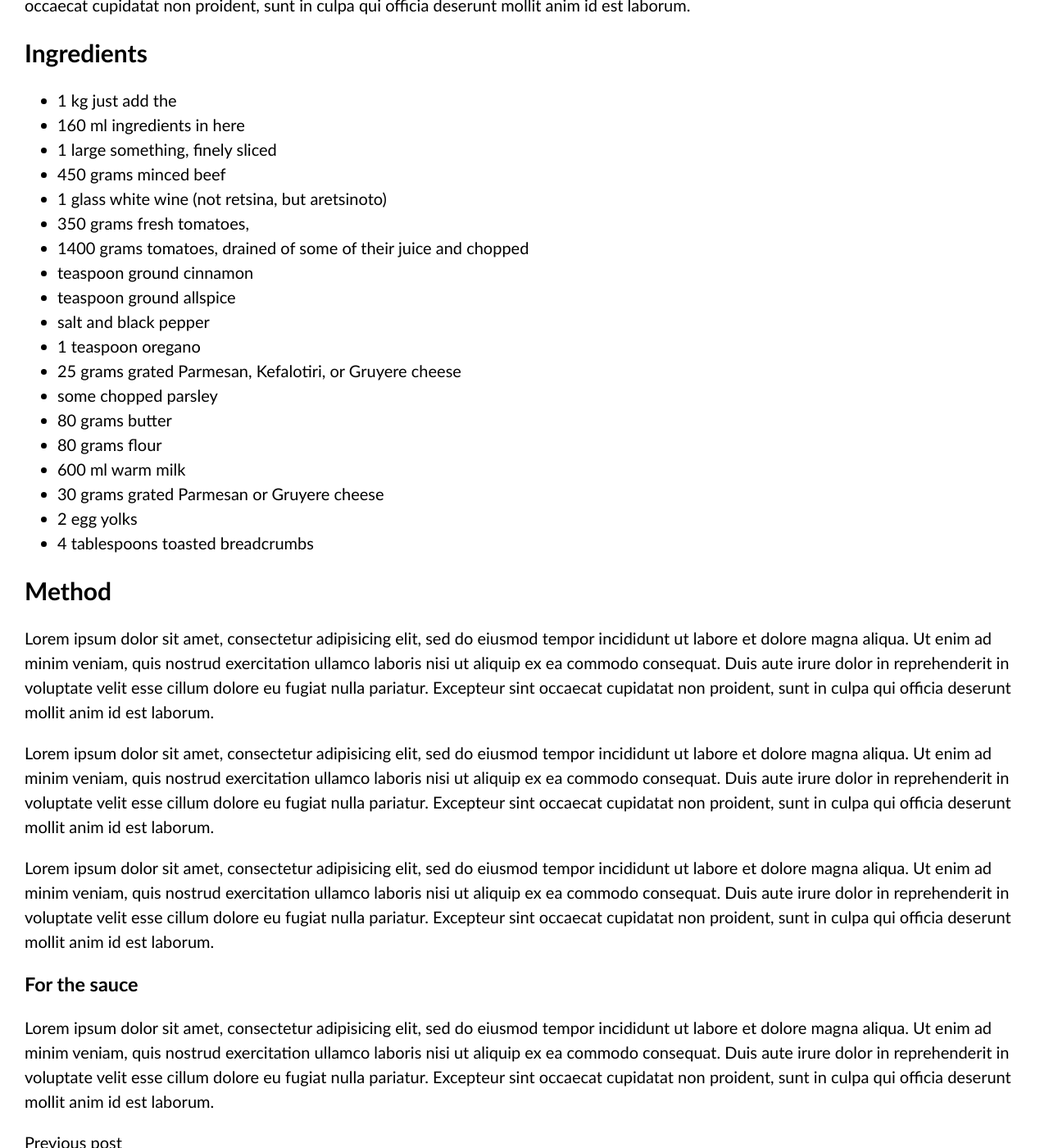
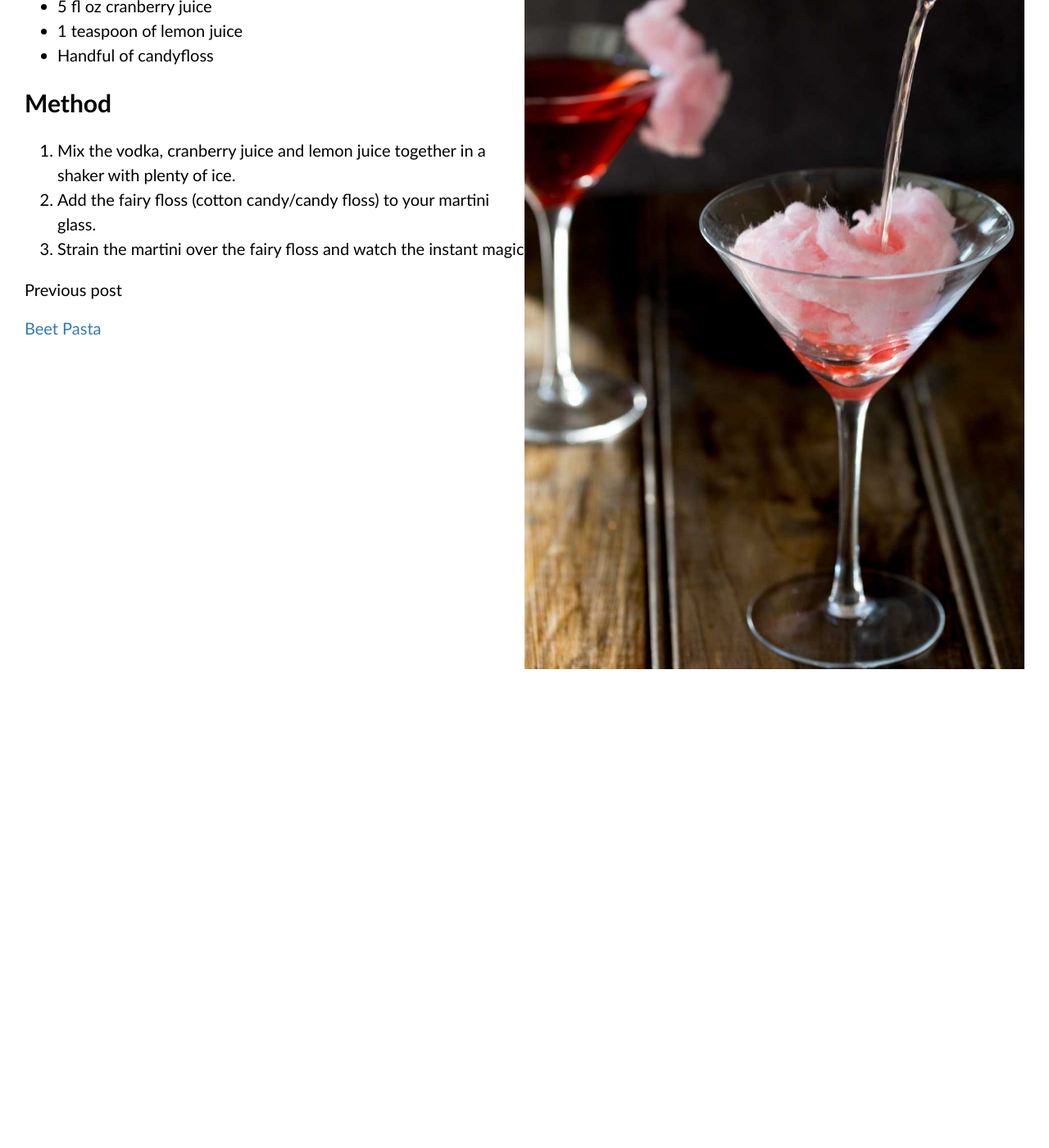
Before and after one commit to JohnsonSpeaks/johnsonspeaks.github.io, a Jekyll site: the page built from _recipes/recipe3.markdown, in a window 1280 px wide and 1400 px high, scrolled down 307 px. Shown: the whole window at 82% size. Built offline with Jekyll 4.4.1, drawn with Linux system fonts in a browser that asks for light colours; after the commit the page ends 1123 px from its top, so only the background shows below that; some of the changed text lies outside the part shown.

Commit message:
Candyfloss Martini

```diff
--- a/_recipes/recipe3.markdown
+++ b/_recipes/recipe3.markdown
@@ -1,52 +1,30 @@
 ---
-title: Any Recipe
+title: Candyfloss Martini
 date: 2019-10-19 00:00:00 Z
 tags:
-- Dutch
-- Fish
-- Main
+- Cocktail
+- Drink
 layout: recipe
 excerpt_separator: "<!--more-->"
-order: 1
+order: 10
 ---
 
-# Recipe Title
-
-This introduces the recipe and is a pargaraph of text. Lorem ipsum dolor sit amet, consectetur adipisicing elit, sed do eiusmod tempor incididunt ut labore et dolore magna aliqua. Ut enim ad minim veniam, quis nostrud exercitation ullamco laboris nisi ut aliquip ex ea commodo consequat. Duis aute irure dolor in reprehenderit in voluptate velit esse cillum dolore eu fugiat nulla pariatur. Excepteur sint occaecat cupidatat non proident, sunt in culpa qui officia deserunt mollit anim id est laborum.
+# Candyfloss Martini
 
 <!--more-->
 
+[![Candyfloss Martini](/_uploads/martini.jpg)](/_uploads/martini.jpg)
+
 ## Ingredients
 
-- 1 kg just add the
-- 160 ml ingredients in here
-- 1 large something, finely sliced
-- 450 grams minced beef
-- 1 glass white wine (not retsina, but aretsinoto)
-- 350 grams fresh tomatoes,
-- 1400 grams tomatoes, drained of some of their juice and chopped
-- teaspoon ground cinnamon
-- teaspoon ground allspice
-- salt and black pepper
-- 1 teaspoon oregano
-- 25 grams grated Parmesan, Kefalotiri, or Gruyere cheese
-- some chopped parsley
-- 80 grams butter
-- 80 grams flour
-- 600 ml warm milk
-- 30 grams grated Parmesan or Gruyere cheese
-- 2 egg yolks
-- 4 tablespoons toasted breadcrumbs
+- 1.5 fl oz Vodka
+- 5 fl oz cranberry juice
+- 1 teaspoon of lemon juice
+- Handful of candyfloss
 
 
 ## Method
 
-Lorem ipsum dolor sit amet, consectetur adipisicing elit, sed do eiusmod tempor incididunt ut labore et dolore magna aliqua. Ut enim ad minim veniam, quis nostrud exercitation ullamco laboris nisi ut aliquip ex ea commodo consequat. Duis aute irure dolor in reprehenderit in voluptate velit esse cillum dolore eu fugiat nulla pariatur. Excepteur sint occaecat cupidatat non proident, sunt in culpa qui officia deserunt mollit anim id est laborum.
-
-Lorem ipsum dolor sit amet, consectetur adipisicing elit, sed do eiusmod tempor incididunt ut labore et dolore magna aliqua. Ut enim ad minim veniam, quis nostrud exercitation ullamco laboris nisi ut aliquip ex ea commodo consequat. Duis aute irure dolor in reprehenderit in voluptate velit esse cillum dolore eu fugiat nulla pariatur. Excepteur sint occaecat cupidatat non proident, sunt in culpa qui officia deserunt mollit anim id est laborum.
-
-Lorem ipsum dolor sit amet, consectetur adipisicing elit, sed do eiusmod tempor incididunt ut labore et dolore magna aliqua. Ut enim ad minim veniam, quis nostrud exercitation ullamco laboris nisi ut aliquip ex ea commodo consequat. Duis aute irure dolor in reprehenderit in voluptate velit esse cillum dolore eu fugiat nulla pariatur. Excepteur sint occaecat cupidatat non proident, sunt in culpa qui officia deserunt mollit anim id est laborum.
-
-### For the sauce
-
-Lorem ipsum dolor sit amet, consectetur adipisicing elit, sed do eiusmod tempor incididunt ut labore et dolore magna aliqua. Ut enim ad minim veniam, quis nostrud exercitation ullamco laboris nisi ut aliquip ex ea commodo consequat. Duis aute irure dolor in reprehenderit in voluptate velit esse cillum dolore eu fugiat nulla pariatur. Excepteur sint occaecat cupidatat non proident, sunt in culpa qui officia deserunt mollit anim id est laborum.
+1. Mix the vodka, cranberry juice and lemon juice together in a shaker with plenty of ice.
+2. Add the fairy floss (cotton candy/candy floss) to your martini glass.
+3. Strain the martini over the fairy floss and watch the instant magic
```
Also changed, not shown: _uploads/martini.jpg (added).
